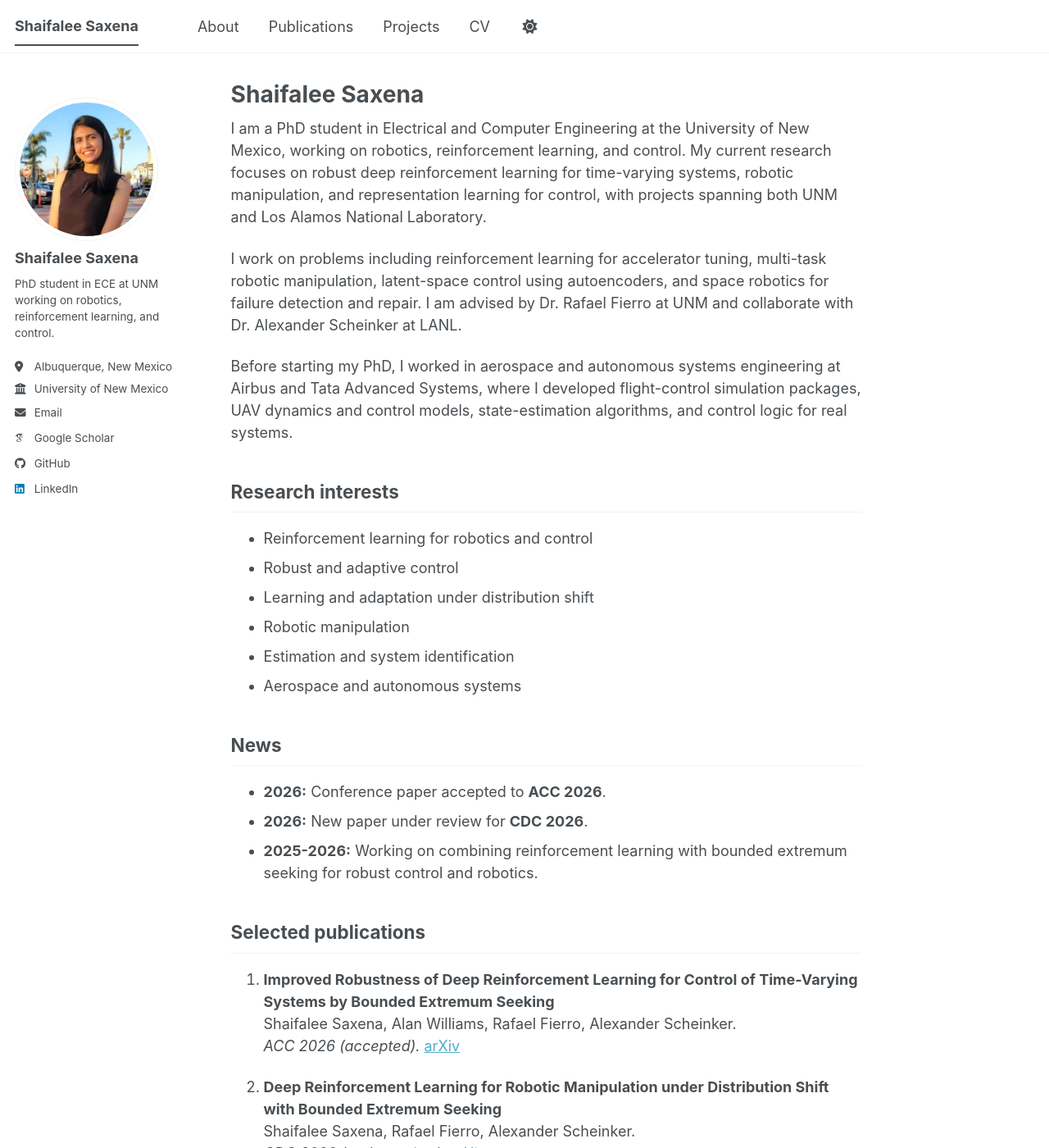
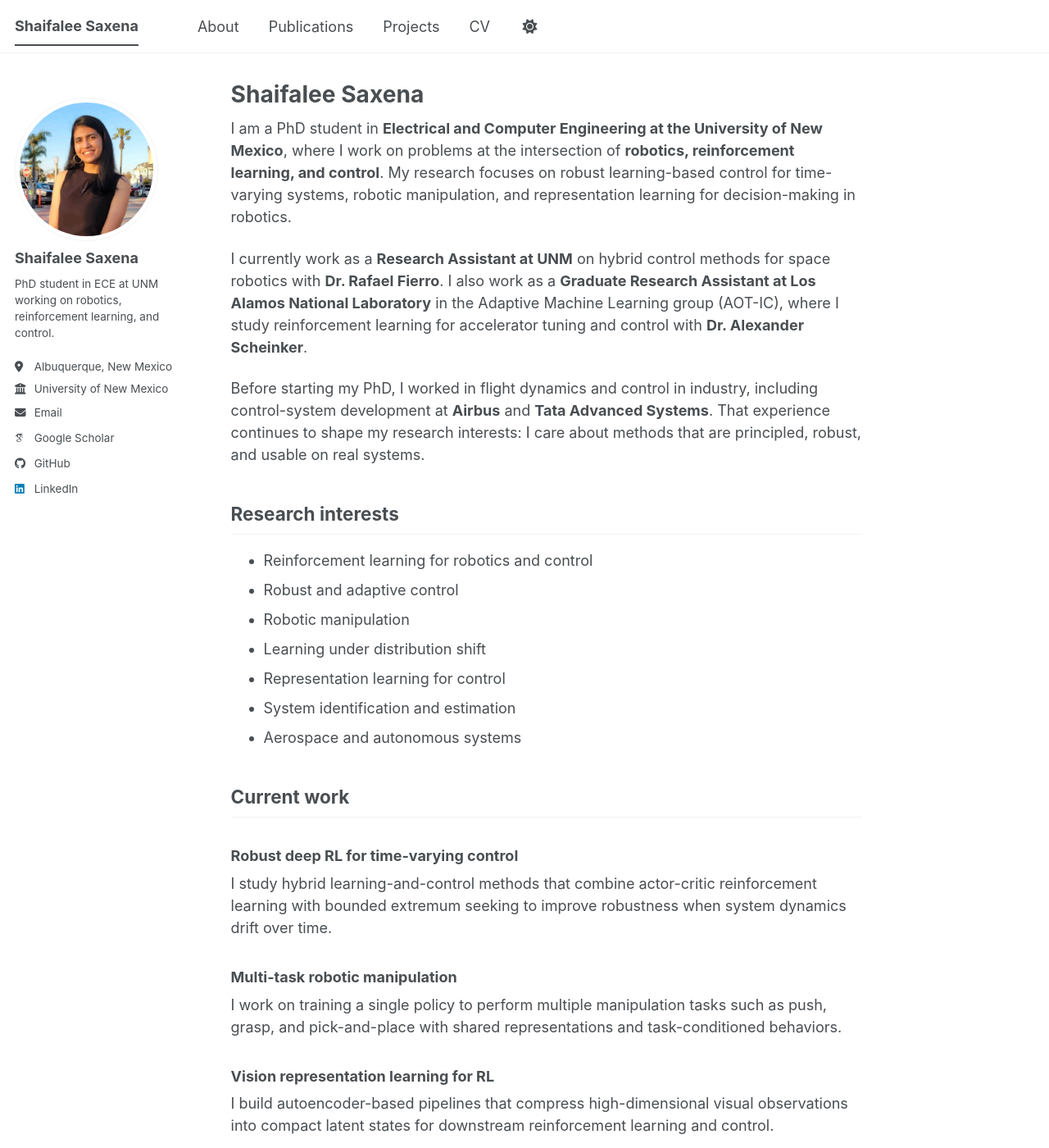
Before and after one commit to shaifaleesaxena/shaifaleesaxena.github.io, a Jekyll site: the page built from _pages/about.md, in a window 1280 px wide and 1400 px high. Shown: the whole window at 82% size. Built offline with Jekyll 4.4.1, drawn with Linux system fonts in a browser that asks for light colours; some web fonts are replaced; a script bundle is joined from its source files by our own code; library files that are not in the unit come from our copies; some of the changed text lies outside the part shown.

Commit message:
Revise about page with updated research details
Updated personal and research information, added current work and publications sections.

```diff
--- a/_pages/about.md
+++ b/_pages/about.md
@@ -6,45 +6,53 @@ redirect_from:
   - /about/
   - /about.html
 ---
-I am a PhD student in Electrical and Computer Engineering at the University of New Mexico, working on robotics, reinforcement learning, and control. My current research focuses on robust deep reinforcement learning for time-varying systems, robotic manipulation, and representation learning for control, with projects spanning both UNM and Los Alamos National Laboratory.
 
-I work on problems including reinforcement learning for accelerator tuning, multi-task robotic manipulation, latent-space control using autoencoders, and space robotics for failure detection and repair. I am advised by Dr. Rafael Fierro at UNM and collaborate with Dr. Alexander Scheinker at LANL.
+I am a PhD student in **Electrical and Computer Engineering at the University of New Mexico**, where I work on problems at the intersection of **robotics, reinforcement learning, and control**. My research focuses on robust learning-based control for time-varying systems, robotic manipulation, and representation learning for decision-making in robotics.
 
-Before starting my PhD, I worked in aerospace and autonomous systems engineering at Airbus and Tata Advanced Systems, where I developed flight-control simulation packages, UAV dynamics and control models, state-estimation algorithms, and control logic for real systems.
+I currently work as a **Research Assistant at UNM** on hybrid control methods for space robotics with **Dr. Rafael Fierro**. I also work as a **Graduate Research Assistant at Los Alamos National Laboratory** in the Adaptive Machine Learning group (AOT-IC), where I study reinforcement learning for accelerator tuning and control with **Dr. Alexander Scheinker**.
+
+Before starting my PhD, I worked in flight dynamics and control in industry, including control-system development at **Airbus** and **Tata Advanced Systems**. That experience continues to shape my research interests: I care about methods that are principled, robust, and usable on real systems.
 
 ## Research interests
 
 - Reinforcement learning for robotics and control
 - Robust and adaptive control
-- Learning and adaptation under distribution shift
 - Robotic manipulation
-- Estimation and system identification
+- Learning under distribution shift
+- Representation learning for control
+- System identification and estimation
 - Aerospace and autonomous systems
 
-## News
+## Current work
 
-- **2026:** Conference paper accepted to **ACC 2026**.
-- **2026:** New paper under review for **CDC 2026**.
-- **2025-2026:** Working on combining reinforcement learning with bounded extremum seeking for robust control and robotics.
+### Robust deep RL for time-varying control
+I study hybrid learning-and-control methods that combine actor-critic reinforcement learning with bounded extremum seeking to improve robustness when system dynamics drift over time.
+
+### Multi-task robotic manipulation
+I work on training a single policy to perform multiple manipulation tasks such as push, grasp, and pick-and-place with shared representations and task-conditioned behaviors.
+
+### Vision representation learning for RL
+I build autoencoder-based pipelines that compress high-dimensional visual observations into compact latent states for downstream reinforcement learning and control.
+
+### Space robotics
+I work on failure detection and recovery for solar panel deployment, including vision-based failure identification and learning-based corrective control.
 
 ## Selected publications
 
 1. **Improved Robustness of Deep Reinforcement Learning for Control of Time-Varying Systems by Bounded Extremum Seeking**
    Shaifalee Saxena, Alan Williams, Rafael Fierro, Alexander Scheinker.
-   *ACC 2026 (accepted).* [arXiv](https://arxiv.org/abs/2510.02490)
+   *American Control Conference (ACC 2026), accepted.* [arXiv](https://arxiv.org/abs/2510.02490)
 
 2. **Deep Reinforcement Learning for Robotic Manipulation under Distribution Shift with Bounded Extremum Seeking**
    Shaifalee Saxena, Rafael Fierro, Alexander Scheinker.
-   *CDC 2026 (under review).* [arXiv](https://arxiv.org/abs/2604.01142)
+   *Under review.* [arXiv](https://arxiv.org/abs/2604.01142)
 
 A full list is available on my [Publications](/publications/) page and on [Google Scholar](https://scholar.google.com/citations?user=AimLmAcAAAAJ&hl=en).
 
 ## Background
 
-My academic and professional background spans **aerospace engineering**, **flight-control systems**, **autopilot design**, **state estimation**, and **robotics**. Prior to graduate school, I worked on problems involving electronic flight control systems, UAV modeling, control-law development, extended Kalman filtering, system identification, and simulation.
-
-I completed my B.Tech. in **Aerospace Engineering** at the **Indian Institute of Space Science and Technology (IIST)**.
+I completed my **B.Tech. in Aerospace Engineering** at the **Indian Institute of Space Science and Technology (IIST)**. My earlier work includes flight-control simulation, UAV modeling, autopilot design, state estimation, system identification, and structural health monitoring.
 
 ## Contact
 
-The best way to reach me is through **LinkedIn** or the links in the sidebar while I finalize the rest of this site.
+You can reach me through **email**, **LinkedIn**, **Google Scholar**, and **GitHub** using the links in the sidebar.
```
